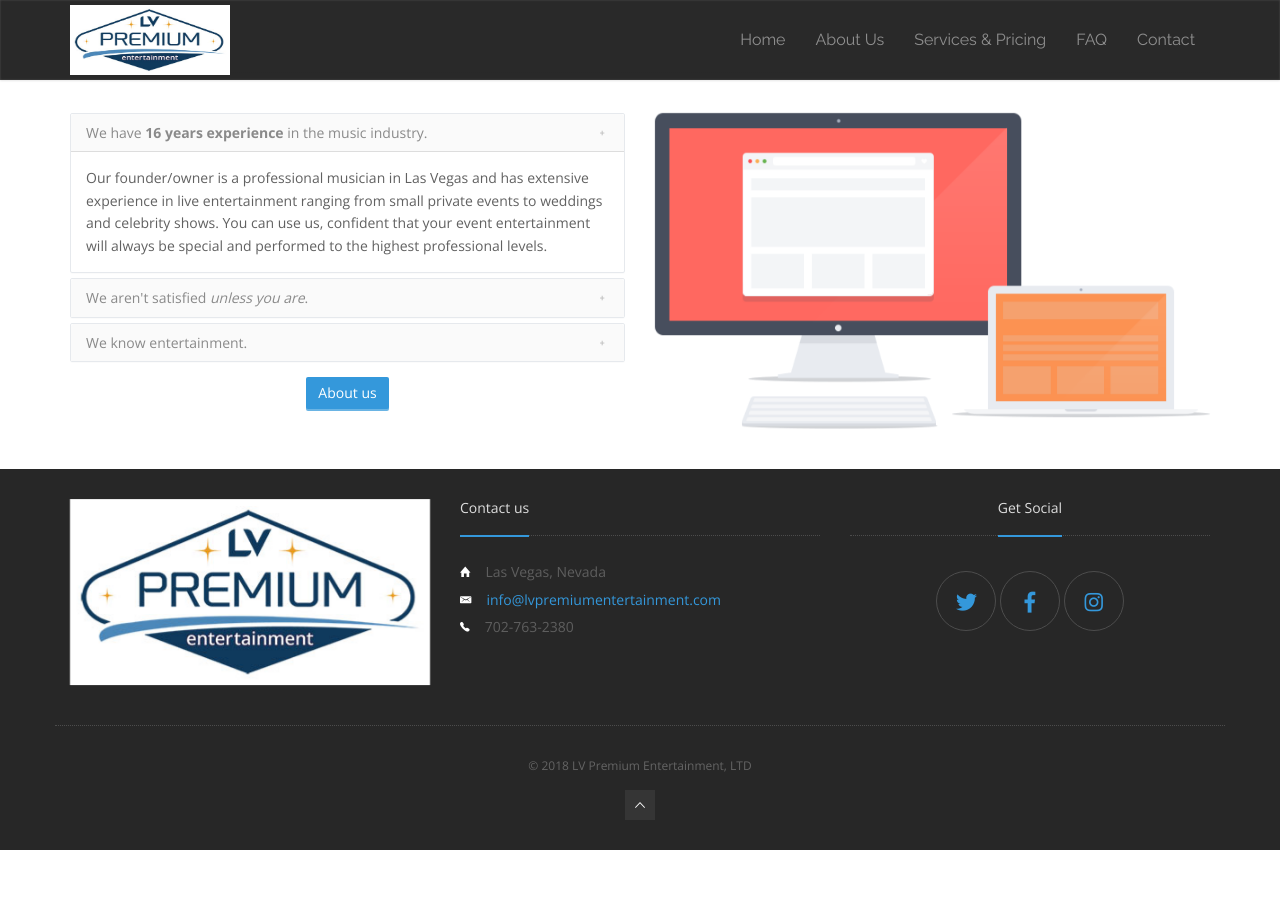
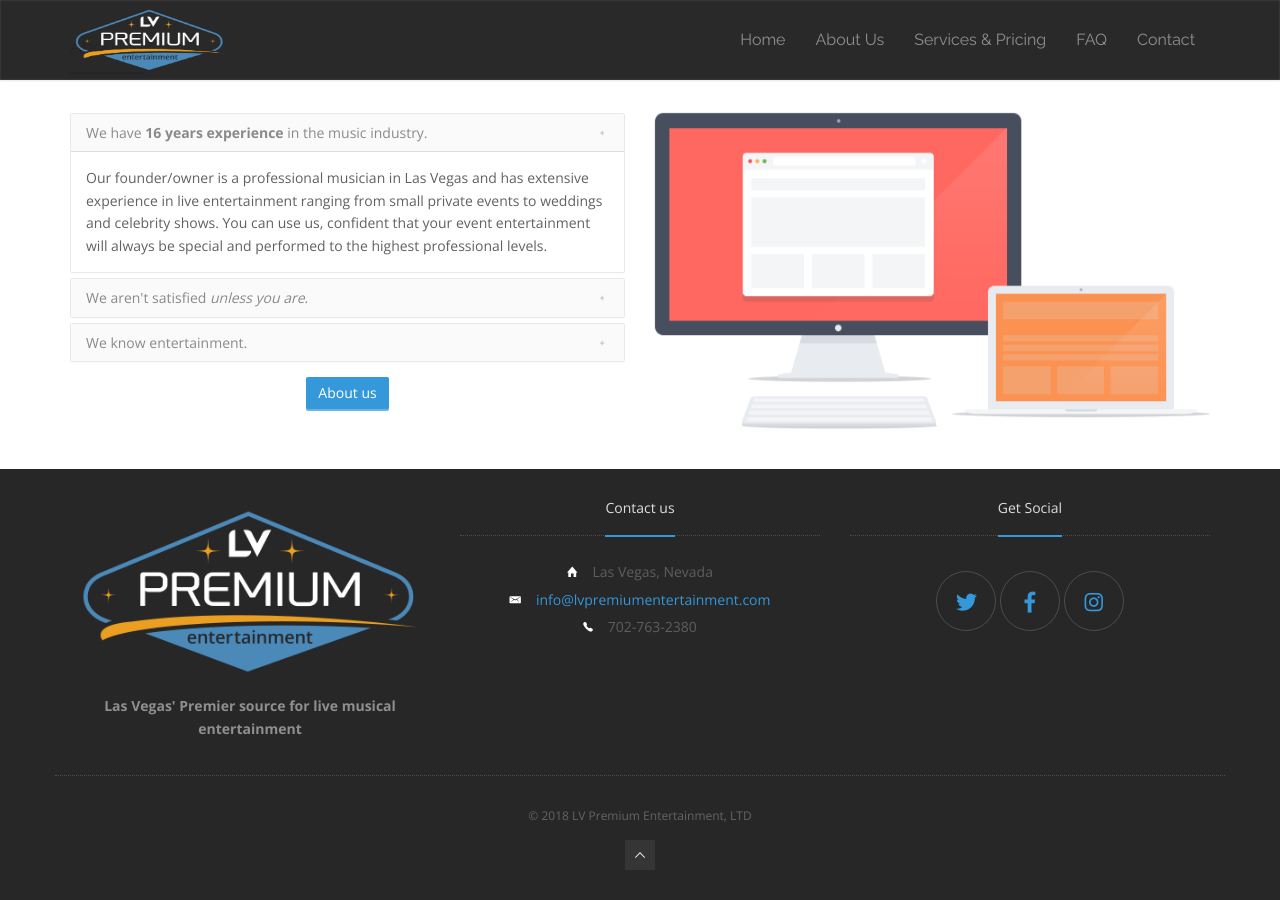
Before and after one commit to rg45-com/lvpremiumentertainment.com, a Jekyll site: the page built from index.md, in a window 1280 px wide and 900 px high, scrolled down 831 px. Built offline with Jekyll 4.4.1, drawn with Linux system fonts in a browser that asks for light colours; nearby versions of some CDN libraries; some web fonts are replaced; before the commit the page ends 1681 px from its top, so only the background shows below that.

Commit message:
change out logo for dark bg version

```diff
--- a/_includes/footer.html
+++ b/_includes/footer.html
@@ -3,11 +3,12 @@
     <div class="container">
         <div class="row">
             <!--=== About ===-->
-            <div class="col-sm-4 mb30-xs">
-                <img src="/assets/images/LVPE-Logo-S.jpg" class="img-responsive mb10" alt="LV Premium Entertainment">
+            <div class="col-sm-4 mb30-xs text-center">
+                <img src="/assets/images/LVPE-Logo-S-on-Black1.png" class="img-responsive mb10 center-block" alt="LV Premium Entertainment">
+                <p><strong>Las Vegas' Premier source for live musical entertainment</strong></p>
             </div>
             <!--=== Contact ===-->
-            <div class="col-sm-4 mg25-xs">
+            <div class="col-sm-4 mg25-xs text-center">
                 <div class="heading-footer"><h4>Contact us</h4></div>
                 <p><span class="ion-home footer-info-icons"></span><span class="address">Las Vegas, Nevada</span></p>
                 <p><span class="ion-email footer-info-icons"></span><span class="address"><a href="mailto:{{ site.email }}">{{ site.email }}</a></span></p>
--- a/_includes/header.html
+++ b/_includes/header.html
@@ -39,7 +39,7 @@
 							<div class="navbar-header">
 								<!-- Brand -->
 								<a href="/index.html" class="navbar-brand">
-									<img src="/assets/images/LVPE-Logo-S.jpg" class="raleway-logo" alt="LV Premium Entertainment">
+									<img src="/assets/images/LVPE-Logo-S-on-Black1.png" class="raleway-logo" alt="LV Premium Entertainment">
 								</a>
 								<!-- Mobile Navigation -->
 								<button type="button" class="navbar-toggle" data-toggle="collapse" data-target=".navHeaderCollapse">
```
Also changed, not shown: assets/images/LVPE-Logo-S-on-Black1.png (added), assets/images/LVPE-Logo-S.jpg (deleted), assets/images/LVPE-Logo-S.png (deleted).
